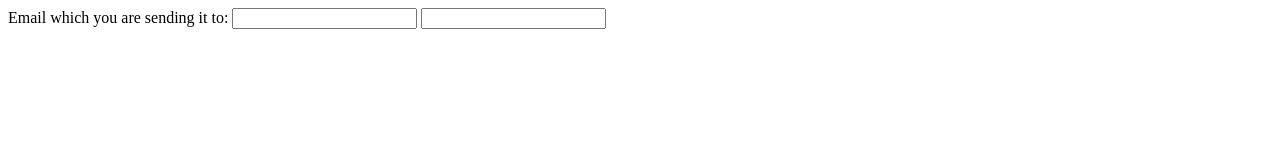
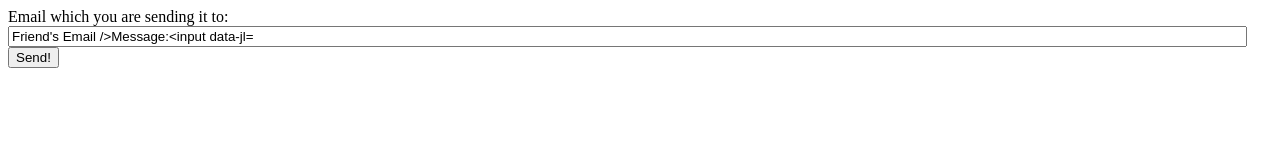
Before and after one commit to CodeSalvageO/topic, a plain HTML site: page index.html in a window 1280 px wide. Drawn offline with Linux system fonts and the light colour scheme.

Commit message:
Update index.html

```diff
--- a/index.html
+++ b/index.html
@@ -1,8 +1,11 @@
 <form action"javascript:wowMail();" name="alert" id="wow" method="post">
 Email which you are sending it to:
-<input name="wow1" id="hm" type="text" />
-<input name="wow2" id="hm1" type="text" maxlength="64" style=""width:98%;" />
+<input name="wow1" id="hm" type="text" value="Friend's Email />
+Message:
+<input name="wow2" id="hm1" type="text" maxlength="64" style="width:98%;" />
+<input name="wow3" id="hm2" type="submit" value="Send!">
 <script>
 function wowMail() {
     window.open('mailto:'+"hm")
 }
+</script>
```
